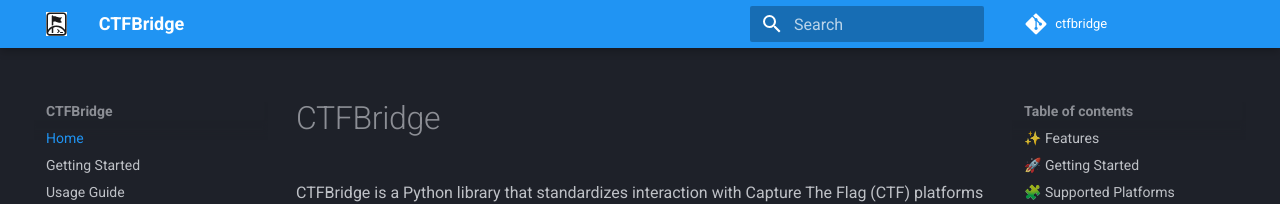
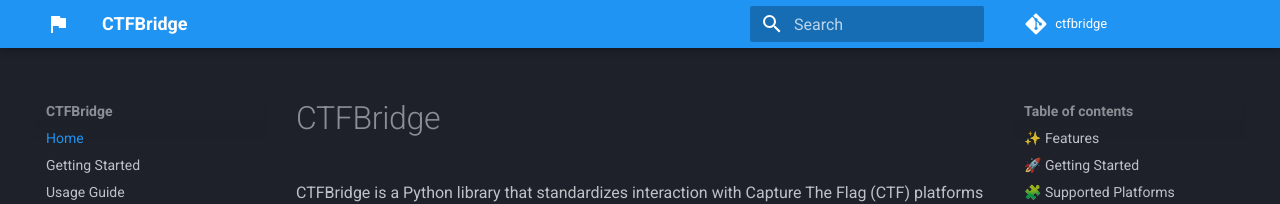
Before and after one commit to bjornmorten/ctfbridge, an MkDocs documentation site: the page built from docs/index.md, in a window 1280 px wide. Shown: the top 204 px of the page. Built offline with MkDocs 1.6.1 and Material for MkDocs 9.7.7, drawn with Linux system fonts in a browser that asks for light colours; comment, search, counter and statistics services are not loaded.

Commit message:
docs: change logo and favicon

```diff
--- a/mkdocs.yml
+++ b/mkdocs.yml
@@ -5,8 +5,9 @@ theme:
     - navigation.instant
     - navigation.sections
     - navigation.top
-  logo: assets/logo.svg
-  favicon: assets/logo.svg
+  icon:
+    logo: material/flag
+  favicon: assets/flag.svg
   palette:
     scheme: slate
     primary: blue
```
Also changed, not shown: docs/assets/flag.svg (added).
